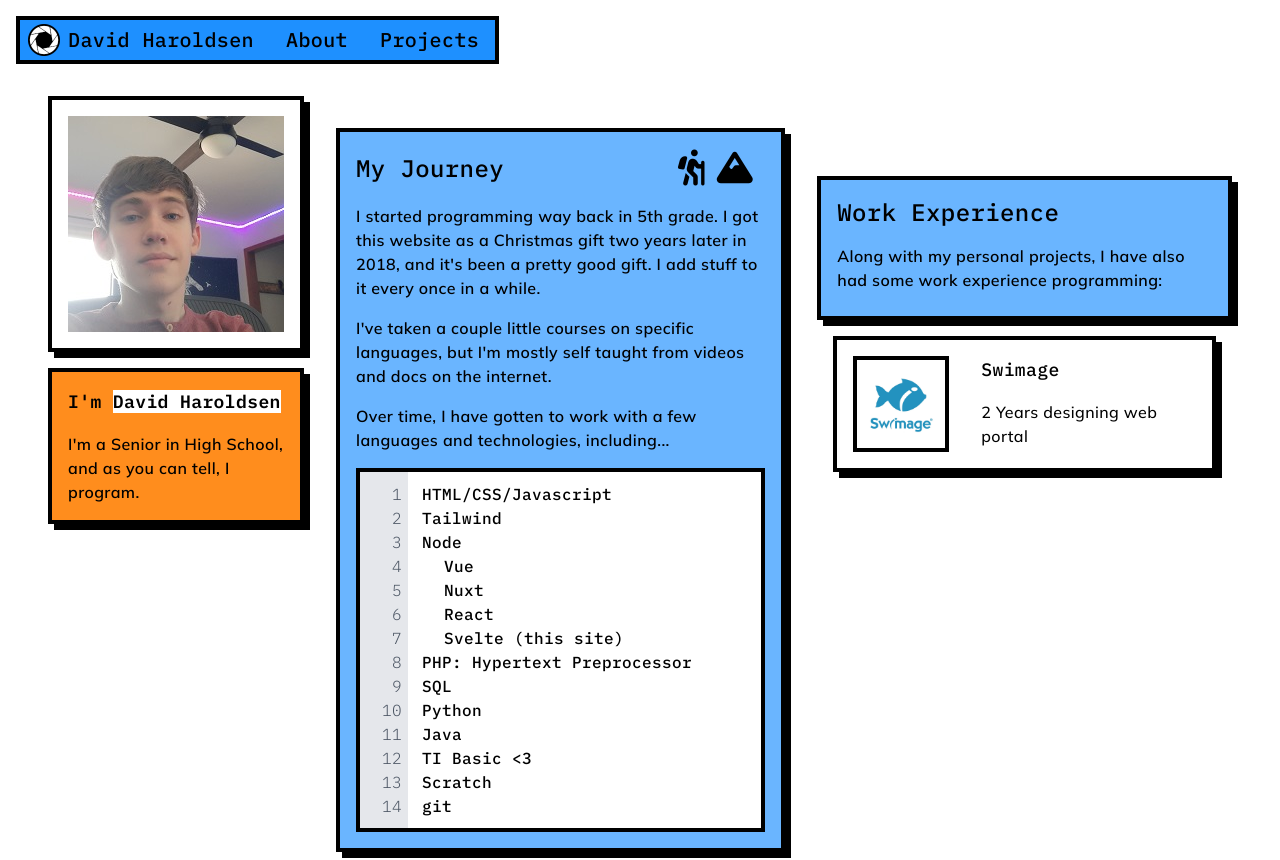
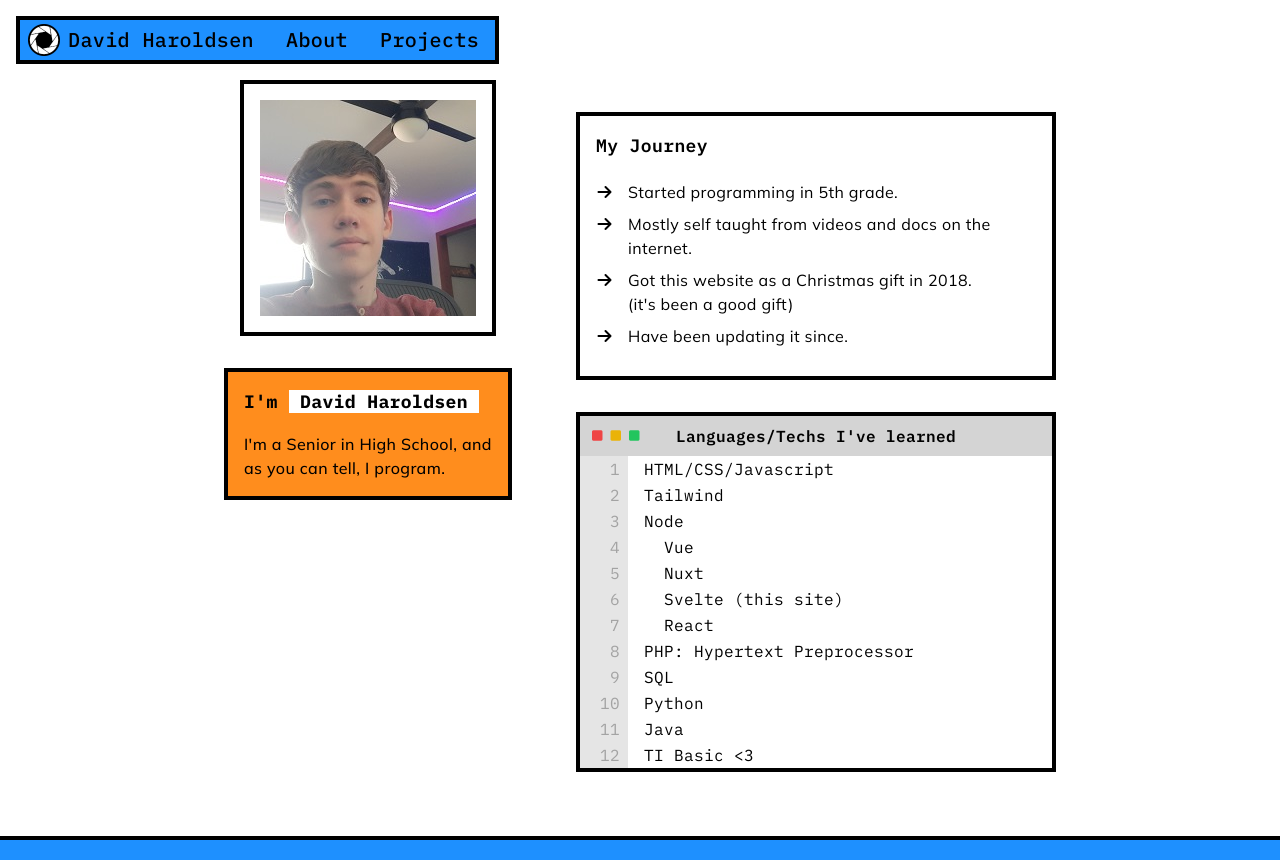
Before and after one commit to Davedude42/svelteofdavid, a SvelteKit app: page /about in a window 1280 px wide. Shown: the top 860 px of the page. Built offline with nearby package versions, Linux system fonts and the light colour scheme.

Commit message:
new about page!! :)))

```diff
--- /dev/null
+++ b/src/lib/components/ThickBlackContent.svelte
@@ -0,0 +1,16 @@
+<style>
+.thick-black-content {
+	padding: 1rem;
+	border: 4px solid black;
+}
+
+</style>
+<section class={"thick-black-content " + elementClass} style={elementStyle}>
+	<slot />
+</section>
+<script lang="ts">
+
+export let elementClass: string = '';
+export let elementStyle: string = '';
+
+</script>
--- a/src/routes/about/+page.svelte
+++ b/src/routes/about/+page.svelte
@@ -1,380 +1,148 @@
 <style>
-.meee-image {
-	grid-row: 1 / 2;
-	width: 16rem;
-}
-.meee-description {
-	grid-row: 2 / 3;
-}
-.my-journey {
-	grid-row: 3 / 4;
-}
-.more-about-me {
-	grid-row: 4 / 5;
-}
-.about-grid {
-	display: grid;
-	grid-template-columns: 1fr;
-	grid-template-rows: 16rem min-content min-content max-content;
-	column-gap: 2rem;
-	row-gap: 2rem;
-	align-items: start;
-	justify-items: center;
+.about-outside {
+	display: flex;
+	flex-direction: column;
+	align-items: center;
+	gap: 4rem;
 
 	width: 100%;
-	max-width: 30rem;
+
+	margin-top: 80px;
+	margin-bottom: 2rem;
+}
+
+.me-and-journey {
+	display: flex;
+	flex-direction: column;
+	justify-content: center;
+	align-items: center;
+	gap: 0;
 }
 @media only screen and (min-width: 64rem) {
-	.meee-image {
-		grid-column: 1 / 2;
-		grid-row: 1 / 4;
-	}
-	.meee-description {
-		grid-column: 1 / 2;
-		grid-row: 5 / 6;
-	}
-	.my-journey {
-		grid-column: 2 / 3;
-		grid-row: 2 / 6;
-	}
-	.more-about-me {
-		grid-column: 3 / 4;
-		grid-row: 3 / 6;
-	}
-	.about-grid {
-		grid-template-columns: 16rem 13fr 12fr;
-		grid-template-rows: 2rem 3rem 11rem 1rem 1fr;
-		row-gap: 0rem;
-
-		width: 100%;
-		max-width: 76rem;
-	}
-}
-.scene {
-	position: relative;
-	width: 100%;
-
-	perspective: 1000px;
-
-	overflow: hidden;
-}
-.carousel {
-	position: absolute;
-
-	width: 100%;
-	height: 100%;
-
-  transform-style: preserve-3d;
-
-
-}
-.carousel-cell {
-	display: flex;
-	flex-direction: column;
-
-	position: absolute;
-	top: 10px;
-	left: 10px;
-
-	width: 190px;
-	height: 140px;
-	border: 4px solid black;
-
-	background-color: white;
-
-	@apply font-IBMPlexMono;
-}
-
-.carousel-cell img {
-	position: absolute;
-	inset: 0px;
-
-	width: 100%;
-	height: 100%;
-
-	object-fit: cover;
-	object-position: center;
-}
-
-.david-title-wrapper {
-	display: flex;
-	flex-direction: row;
-	align-items: stretch;
-
-	box-sizing: content-box;
-
-	@apply h-12 py-4;
-}
-
-@media only screen and (min-width: 768px) and (max-width: 1272px) {
-	.david-title-wrapper {
-		align-self: start;
-		padding-left: 510px;
+	.me-and-journey {
+		flex-direction: row;
+		align-items: start;
+		gap: 4rem;
 	}
 }
 
-.david-title {
-	display: flex;
-	flex-direction: row;
-	align-items: center;
-	justify-content: center;
-
-	min-width: 192px;
-	border: 4px solid black;
-
-	background-color: white;
-
-	box-sizing: content-box;
-
-	@apply px-4 text-2xl font-IBMPlexMono font-medium;
+.arrow-list {
+	padding-left: 1rem;
 }
-.code li {
-	display: flex;
-	flex-direction: row;
+.arrow-list li {
+	padding: 4px 0;
+	padding-left: 1rem;
 }
-.code span {
-	width: 48px;
-	text-align: end;
-	padding: 0 6px;
-	margin-right: 14px;
-
-	flex-shrink: 0;
-
-	font-weight: 300;
-
-	@apply bg-gray-200 text-gray-600;
+.arrow-list li::marker {
+  content: "\f061";
+  font-family: FontAwesome;
 }
 
-.experience-item {
-	display: grid;
-	grid-template-columns: 6rem 1fr;
-	grid-template-rows: min-content 1fr;
-	row-gap: 1rem;
-	column-gap: 2rem;
+.languages-list {
+	counter-reset: langs;
+	@apply font-IBMPlexMono;
+}
+.languages-list li:before {
+  counter-increment: langs;
+	content: counter(langs);
 
-	padding: 1rem;
+	display: inline-block;
 
-	font-weight: 500;
+	width: 3rem;
+	padding: 1px 0;
+	padding-right: 0.5rem;
+	margin-right: 1rem;
+
+	@apply bg-neutral-200 text-neutral-400;
+
+	text-align: right;
 }
-.experience-item:active {
-	transform: translate(4px, 4px);
-
-	box-shadow: 2px 2px black;
+.languages-list li.extra-bump:before {
+	margin-right: 36px;
 }
 
+.work-experience {
+	align-self: stretch;
+	display: flex;
+	flex-direction: column;
+	align-items: center;
+	gap: 2rem;
+
+	width: 100%;
+	padding: 2rem;
+	border-left: none;
+	border-right: none;
+
+	@apply bg-primary;
+}
 </style>
-<div class="relative flex-grow flex flex-col items-center" style="margin-top: 80px;">
-	<div class="about-grid p-4">
-		<div class="meee-image thick-black-border comic-shadow bg-white p-4">
-			<img src={mee} class="w-full h-full" alt="meeeee" />
+<div class="about-outside">
+	<div class="me-and-journey">
+		<div class="flex flex-col items-center gap-8" style="flex: 0 1 18rem;">
+			<ThickBlackContent>
+				<img src={mee} alt="It's me!! With my LED lights too." />
+			</ThickBlackContent>
+			<ThickBlackContent elementClass="bg-secondary">
+				<p class="font-IBMPlexMono font-bold text-lg">I'm <span class="bg-white">&nbsp;David Haroldsen&nbsp;</span></p>
+				<p class="pt-4 font-medium">I'm a Senior in High School, and as you can tell, I program.</p>
+			</ThickBlackContent>
 		</div>
-		<div class="meee-description p-4 thick-black-border comic-shadow bg-secondary">
-			<h3 class="pb-4 text-lg font-semibold font-IBMPlexMono">I'm <span class="bg-white">David Haroldsen</span></h3>
-			<p class="font-semibold">
-				I'm a Senior in High School, and as you can tell, I program.
-			</p>
+		<div class="flex flex-col gap-8" style="flex: 0 1 30rem; padding-top: 2rem;">
+			<ThickBlackContent elementClass="row-span-2">
+				<p class="font-IBMPlexMono font-semibold text-lg pb-2">My Journey</p>
+				<ul class="arrow-list py-2">
+					<li>Started programming in 5th grade.</li>
+					<li>Mostly self taught from videos and docs on the internet.</li>
+					<li>Got this website as a Christmas gift in 2018.<br>(it's been a good gift)</li>
+					<li>Have been updating it since.</li>
+				</ul>
+			</ThickBlackContent>
+			<ThickBlackContent elementClass="row-span-2" elementStyle="padding: 0;">
+				<div class="relative flex flex-row items-center justify-center gap-2 bg-neutral-300 h-10 px-3 font-IBMPlexMono font-semibold text-base">
+					<div class="absolute left-3 top-3 text-xs">
+						<i class="fa-solid fa-square text-red-500"></i>
+						<i class="fa-solid fa-square text-yellow-500"></i>
+						<i class="fa-solid fa-square text-green-500"></i>
+					</div>
+					Languages/Techs I've learned
+				</div>
+				<ol class="languages-list">
+					<li>HTML/CSS/Javascript</li>
+					<li>Tailwind</li>
+					<li>Node</li>
+					<li class="extra-bump">Vue</li>
+					<li class="extra-bump">Nuxt</li>
+					<li class="extra-bump">Svelte (this site)</li>
+					<li class="extra-bump">React</li>
+					<li>PHP: Hypertext Preprocessor</li>
+					<li>SQL</li>
+					<li>Python</li>
+					<li>Java</li>
+					<li>TI Basic &lt;3</li>
+				</ol>
+			</ThickBlackContent>
 		</div>
-		<div class="my-journey thick-black-border comic-shadow bg-lighter p-4 font-medium">
-			<h3 class="flex flex-row items-center pb-2 text-2xl font-IBMPlexMono font-medium">
-				<div class="flex-grow">
-					My Journey
-				</div>
-				<div class="pr-3 text-4xl">
-					<i class="fa-solid fa-person-hiking pr-3"></i><i class="fa-solid fa-mountain"></i>
-				</div>
-			</h3>
-			<p class="py-2 font-semibold">
-				I started programming way back in 5th grade. I got this website as a Christmas gift two years later in 2018, and it's been a pretty good gift. I add stuff to it every once in a while.
-			</p>
-			<p class="py-2 font-semibold">
-				I've taken a couple little courses on specific languages, but I'm mostly self taught from videos and docs on the internet.
-			</p>
-			<p class="py-2 font-semibold">
-				Over time, I have gotten to work with a few languages and technologies, including...
-			</p>
-			<ul class="mt-2 pr-2 thick-black-border bg-white font-IBMPlexMono code">
-				<li class="items-end"><span style="padding-top: 10px;">1</span>HTML/CSS/Javascript</li>
-				<li><span>2</span>Tailwind</li>
-				<li><span>3</span>Node</li>
-				<li><span style="margin-right: 36px;">4</span>Vue</li>
-				<li><span style="margin-right: 36px;">5</span>Nuxt</li>
-				<li><span style="margin-right: 36px;">6</span>React</li>
-				<li><span style="margin-right: 36px;">7</span>Svelte (this site)</li>
-				<li><span>8</span>PHP: Hypertext Preprocessor</li>
-				<li><span>9</span>SQL</li>
-				<li><span>10</span>Python</li>
-				<li><span>11</span>Java</li>
-				<li><span>12</span>TI Basic &lt;3</li>
-				<li><span>13</span>Scratch</li>
-				<li><span style="padding-bottom: 10px;">14</span>git</li>
-			</ul>
-		</div>
-		<div class="more-about-me flex flex-col gap-4">
-			<div class="thick-black-border flex flex-col comic-shadow bg-lighter p-4 font-medium">
-				<h3 class="pb-2 text-2xl font-IBMPlexMono font-medium">
-					Work Experience
-				</h3>
-				<p class="py-2 font-semibold">
-					Along with my personal projects, I have also had some work experience programming:
-				</p>
-			</div>
-
-			<div class="flex flex-col items-stretch px-4">
-				<a href="/experience" class="experience-item thick-black-border comic-shadow hover:bg-lighter">
-					<img src={swimmy} alt="Swimmy" class="row-span-2 thick-black-border">
+	</div>
+	<div class="work-experience thick-black-border">
+		<h2 class="font-semibold text-3xl font-IBMPlexMono">Work Experience</h2>
+		<div class="flex flex-row justify-center gap-6 w-full">
+			<a href="/experience" class="contents">
+				<OutlandishButton elementStyle="width: 280px; height: 350px;" elementClass="flex-shrink-0 flex flex-col items-center justify-evenly !p-3">
+					<img src={swimmy} alt="Swimmy" class="thick-black-border">
 					<div class="font-IBMPlexMono text-lg">Swimage</div>
 					<div class="text-base">2 Years designing web portal</div>
-				</a>
+				</OutlandishButton>
+			</a>
+			<div style="width: 220px; height: 350px; border: 4px dashed white; opacity: 0.4;" class="flex-shrink flex flex-row items-center justify-center p-4 text-xl font-bold text-white">
+				More experience<br>coming soon...
 			</div>
 		</div>
-
-
-		<!--
-		<div class="more-about-me thick-black-border flex flex-col comic-shadow bg-lighter p-4 font-medium">
-			<h3 class="pb-2 text-2xl font-IBMPlexMono font-medium">
-				More about me
-			</h3>
-			<p class="py-2 font-semibold">
-				I do some things other than programming too every once in a while. Here is an interactive slideshow of other things I do:
-			</p>
-			<div class="scene" bind:this={sceneEl}>
-				<div class="carousel" bind:this={carouselEl}>
-					<div class="carousel-cell">
-						<div class="flex-grow relative overflow-hidden">
-							<img src={scouts} alt="boy scouts shirt">
-						</div>
-						<div class="p-4 border-t-4 border-black">
-							<p class="pb-1 font-bold">Boy Scouts</p>
-							<p class="text-sm">I am more outdoorsy than the average person.</p>
-						</div>
-					</div>
-					<div class="carousel-cell">
-						<div class="flex-grow relative overflow-hidden">
-							<img src={mads} alt="singers">
-						</div>
-						<div class="p-4 border-t-4 border-black">
-							<p class="pb-1 font-bold">Madrigals</p>
-							<p class="text-sm">I really enjoy singing, even though I'm a bass.</p>
-						</div>
-					</div>
-					<div class="carousel-cell">
-						<div class="flex-grow relative overflow-hidden">
-							<img src={rubikscube} alt="big ol rubik's cube">
-						</div>
-						<div class="p-4 border-t-4 border-black">
-							<p class="pb-1 font-bold">Rubik's Cube</p>
-							<p class="text-sm">3x3 Record: 40 sec</p>
-						</div>
-					</div>
-					<div class="carousel-cell">
-						<div class="flex-grow relative overflow-hidden">
-							<img src={schobo} alt="amazing scholastic bowlers">
-						</div>
-						<div class="p-4 border-t-4 border-black">
-							<p class="pb-1 font-bold">Scholastic Bowl</p>
-							<p class="text-sm">Our team went to NAQT Nationals the last two years.</p>
-						</div>
-					</div>
-				</div>
-			</div>
-			<div class="flex flex-row gap-2" style="padding: 10px; padding-top: 0px;">
-				<button class="flex-1 thick-black-border h-10 bg-white hover:bg-lighter active:bg-primary" on:click={prevSlide}><i class="fa-solid fa-chevron-left"></i></button>
-				<button class="flex-1 thick-black-border h-10 bg-white hover:bg-lighter active:bg-primary" on:click={nextSlide}><i class="fa-solid fa-chevron-right"></i></button>
-			</div>
-		</div>
-	-->
 	</div>
 </div>
-<!--<svelte:window
-	on:resize={recreateCarousel}
-/>-->
-<script>
-import { onDestroy, onMount } from 'svelte';
+<script lang="ts">
+import ThickBlackContent from "$lib/components/ThickBlackContent.svelte";
+import OutlandishButton from "$lib/components/OutlandishButton.svelte";
 
 import mee from '$lib/assets/imgs/mee.jpg';
-import rubikscube from '$lib/assets/imgs/about/rubikscube.jpg';
-import scouts from '$lib/assets/imgs/about/scouts.jpg';
-import mads from '$lib/assets/imgs/about/mads.jpg';
-import schobo from '$lib/assets/imgs/about/naqt.jpg';
 import swimmy from '$lib/assets/imgs/about/swimmy.jpg';
-
-let sceneEl;
-let carouselEl;
-
-let cellWidth = 0;
-let cellHeight = 0;
-
-let selectedCell = 0;
-
-function recreateCarousel() {
-	let w = carouselEl.offsetWidth;
-	let h = w;
-
-	sceneEl.style.height = h + 'px';
-
-	cellWidth = w - 20;
-	cellHeight = h - 20;
-
-	let kiddies = carouselEl.children;
-
-	let theta = 360 / kiddies.length;
-	let depth = (w / 2) / Math.tan((theta / 2)/180*Math.PI);
-
-	for (let i = 0; i < kiddies.length; i++) {
-		kiddies[i].style.width = cellWidth + 'px';
-		kiddies[i].style.height = cellHeight + 'px';
-
-		kiddies[i].style.transform = `rotateY(${theta * i}deg) translateZ(${depth}px)`;
-
-		let correctedSelectedCell = selectedCell;
-
-		while(correctedSelectedCell < 0) correctedSelectedCell += kiddies.length;
-		while(correctedSelectedCell >= kiddies.length) correctedSelectedCell -= kiddies.length;
-
-		if(correctedSelectedCell == i) {
-			kiddies[i].style.opacity = 1;
-		} else {
-			kiddies[i].style.opacity = 0;
-		}
-	}
-
-	carouselEl.style.transform = `translateZ(-${depth}px) rotateY(${-theta * selectedCell}deg)`;
-	setTimeout(() => {
-		carouselEl.style.transition = 'transform 0.5s';
-		for (let i = 0; i < kiddies.length; i++) {
-			kiddies[i].style.transition = 'opacity 0.5s';
-		}
-	}, 100);
-}
-
-function prevSlide() {
-	clearInterval(int);
-
-	selectedCell--;
-
-	recreateCarousel();
-}
-function nextSlide() {
-	clearInterval(int);
-
-	selectedCell++;
-
-	recreateCarousel();
-}
-/*
-let int;
-
-onMount(() => {
-	int = setInterval(() => {
-		selectedCell++;
-
-		recreateCarousel();
-	}, 10000);
-
-	recreateCarousel();
-});
-
-onDestroy(() => {
-	clearInterval(int);
-})*/
 </script>
```
